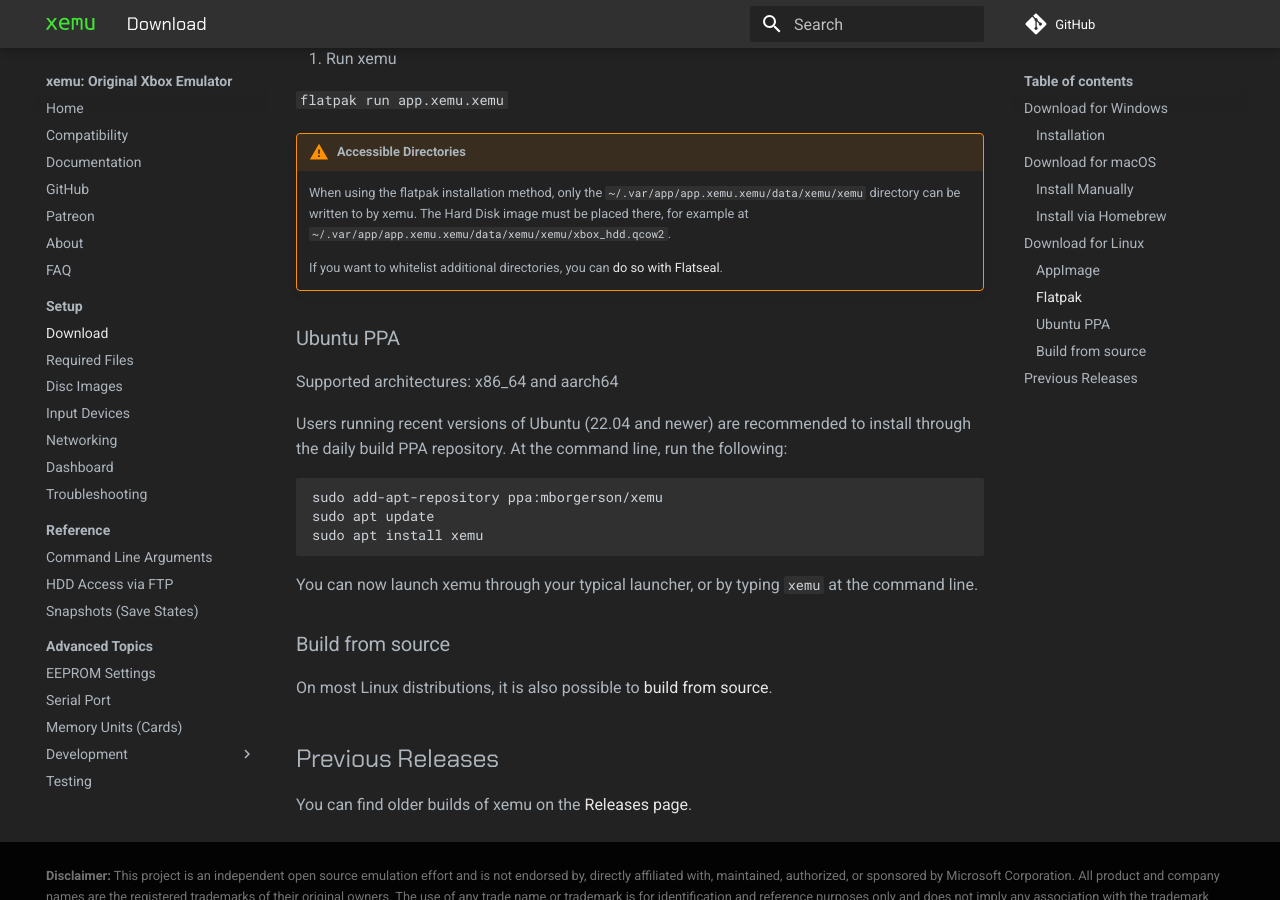
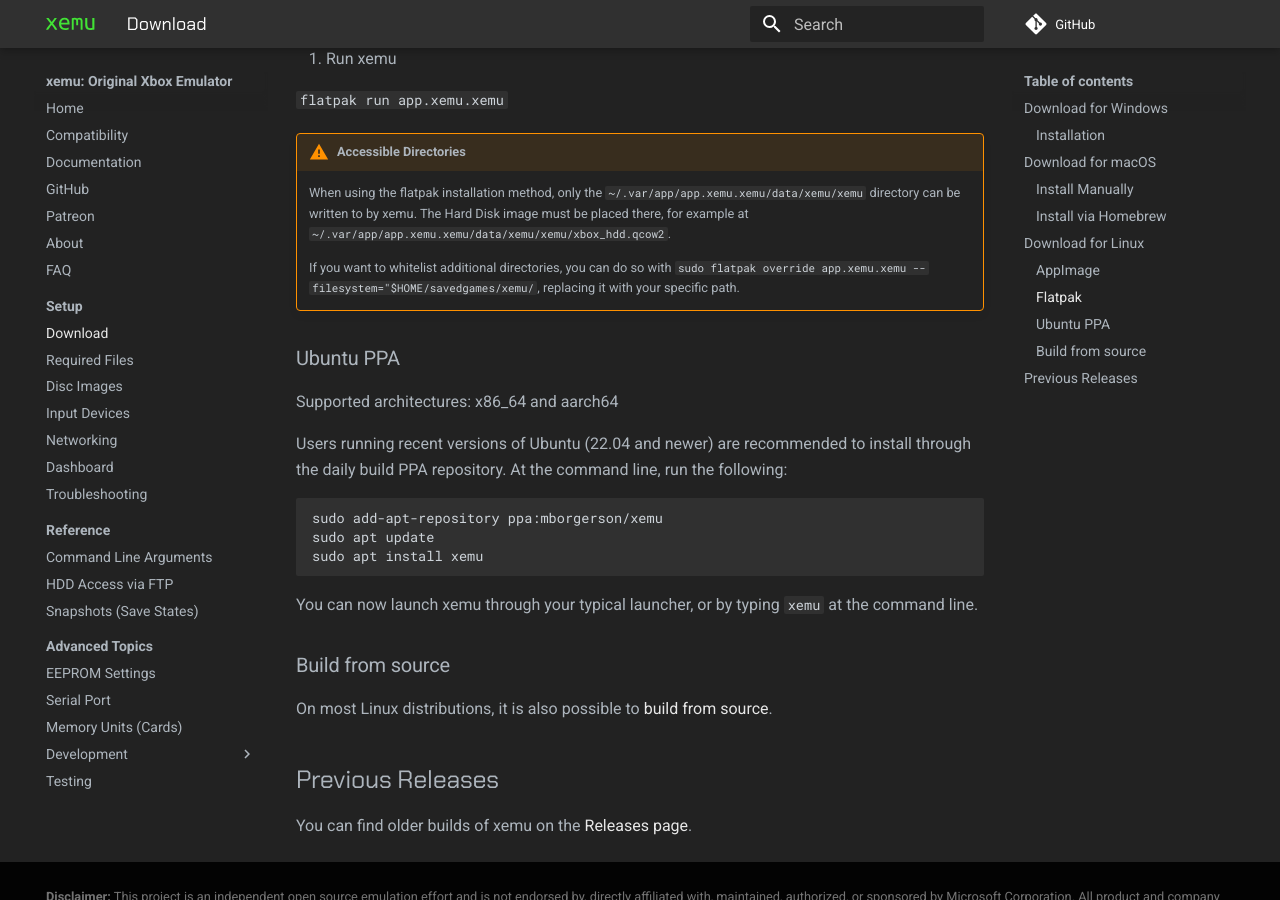
Before and after one commit to xemu-project/xemu-website, an MkDocs documentation site: the page built from docs/docs/download.md, in a window 1280 px wide and 900 px high, scrolled down 1740 px. Built offline with MkDocs 1.6.1 and Material for MkDocs 9.7.7, drawn with Linux system fonts in a browser that asks for light colours; comment, search, counter and statistics services are not loaded.

Commit message:
Update download.md: Replace `flatseal` with `flatpak override`

```diff
--- a/docs/docs/download.md
+++ b/docs/docs/download.md
@@ -58,7 +58,7 @@ Supported architectures: x86_64 and aarch64
 
 	When using the flatpak installation method, only the `~/.var/app/app.xemu.xemu/data/xemu/xemu` directory can be written to by xemu. The Hard Disk image must be placed there, for example at `~/.var/app/app.xemu.xemu/data/xemu/xemu/xbox_hdd.qcow2`.
 
-	If you want to whitelist additional directories, you can [do so with Flatseal](troubleshooting.md#flatpak-release-will-not-load-bios-mcpx-rom-hard-drive).
+	If you want to whitelist additional directories, you can do so with `sudo flatpak override app.xemu.xemu --filesystem="$HOME/savedgames/xemu/`, replacing it with your specific path.
 
 ### Ubuntu PPA
 
```
